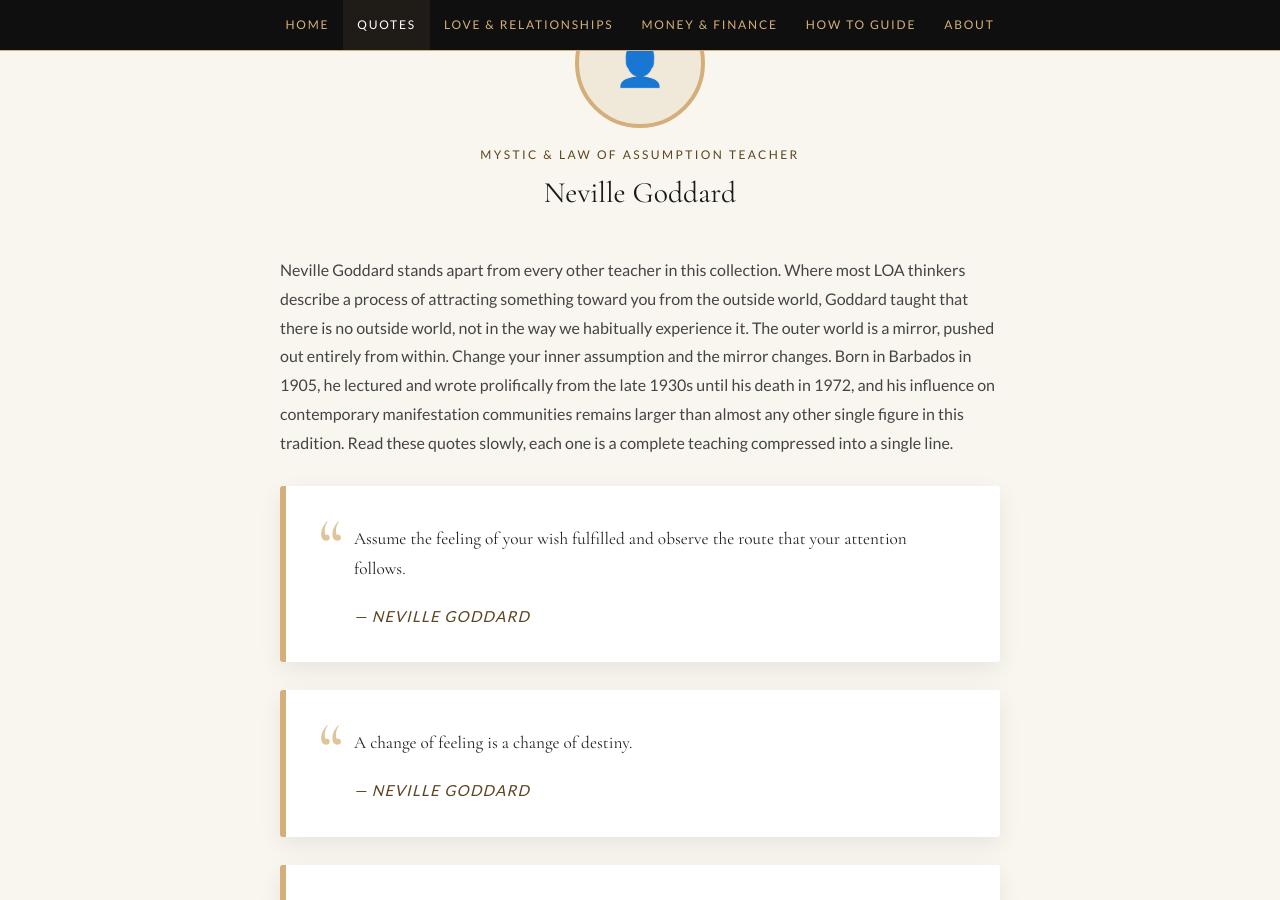
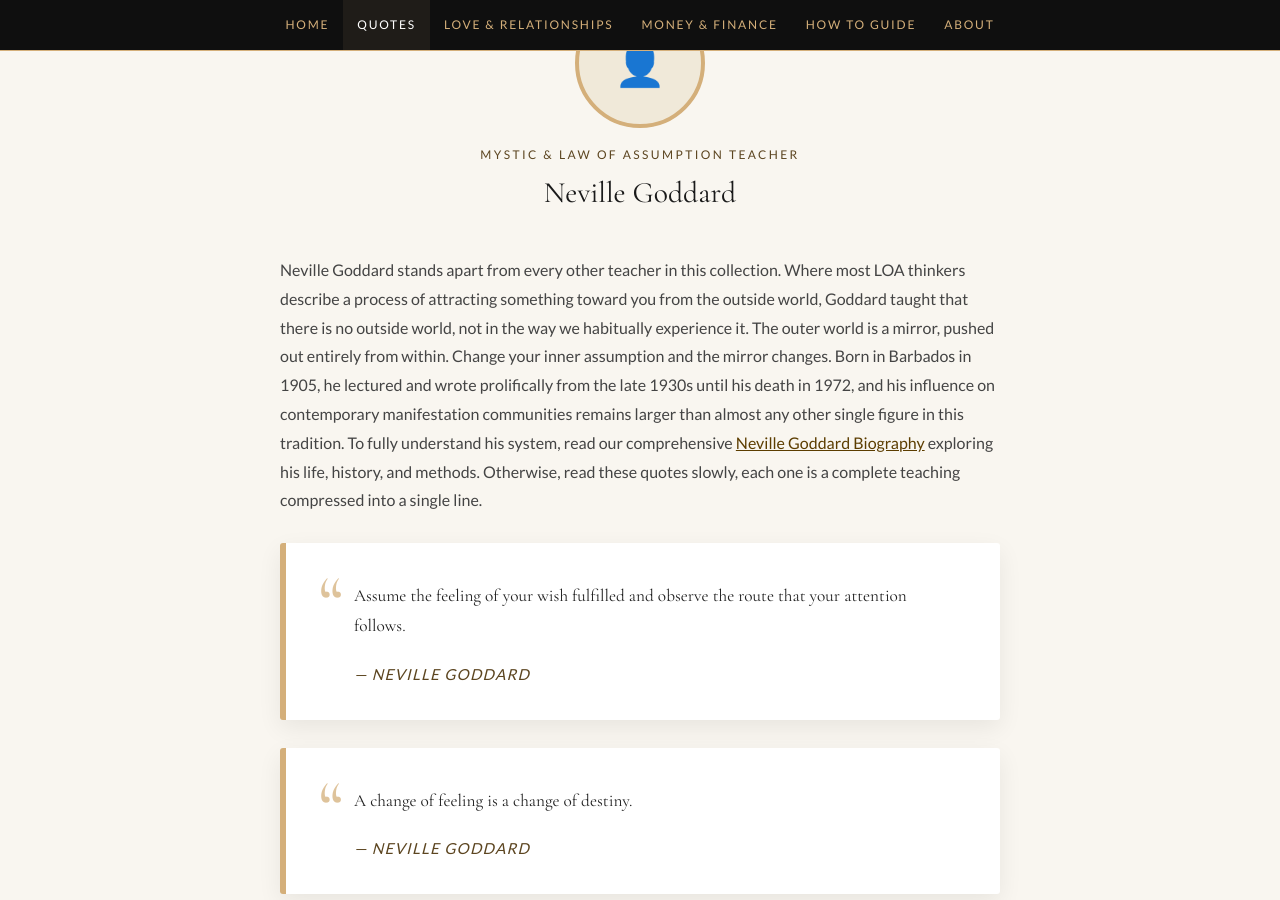
Before and after one commit to LOAC-Central/loacentral, a Jekyll site: the page built from law-of-attraction-quotes/index.html, in a window 1280 px wide and 900 px high, scrolled down 6976 px. Built offline with Jekyll 4.4.1, drawn with Linux system fonts in a browser that asks for light colours.

Commit message:
Update index.html

```diff
--- a/law-of-attraction-quotes/index.html
+++ b/law-of-attraction-quotes/index.html
@@ -338,14 +338,14 @@ permalink: /law-of-attraction-quotes/
     </blockquote>
   </section>
 
-  <!-- Neville Goddard -->
+ <!-- Neville Goddard -->
   <section class="author-section" id="neville-goddard">
     <div class="author-header">
       <div class="author-photo-placeholder">👤</div>
       <p class="author-label">MYSTIC &amp; LAW OF ASSUMPTION TEACHER</p>
       <h2 class="author-name">Neville Goddard</h2>
     </div>
-    <p class="author-bio">Neville Goddard stands apart from every other teacher in this collection. Where most LOA thinkers describe a process of attracting something toward you from the outside world, Goddard taught that there is no outside world, not in the way we habitually experience it. The outer world is a mirror, pushed out entirely from within. Change your inner assumption and the mirror changes. Born in Barbados in 1905, he lectured and wrote prolifically from the late 1930s until his death in 1972, and his influence on contemporary manifestation communities remains larger than almost any other single figure in this tradition. Read these quotes slowly, each one is a complete teaching compressed into a single line.</p>
+    <p class="author-bio">Neville Goddard stands apart from every other teacher in this collection. Where most LOA thinkers describe a process of attracting something toward you from the outside world, Goddard taught that there is no outside world, not in the way we habitually experience it. The outer world is a mirror, pushed out entirely from within. Change your inner assumption and the mirror changes. Born in Barbados in 1905, he lectured and wrote prolifically from the late 1930s until his death in 1972, and his influence on contemporary manifestation communities remains larger than almost any other single figure in this tradition. To fully understand his system, read our comprehensive <a href="/law-of-attraction-quotes/neville-goddard/" style="color:#5c3d00; text-decoration:underline; font-weight:500;">Neville Goddard Biography</a> exploring his life, history, and methods. Otherwise, read these quotes slowly, each one is a complete teaching compressed into a single line.</p>
     <blockquote class="quote">
       <p>Assume the feeling of your wish fulfilled and observe the route that your attention follows.</p>
       <cite>— Neville Goddard</cite>
```
